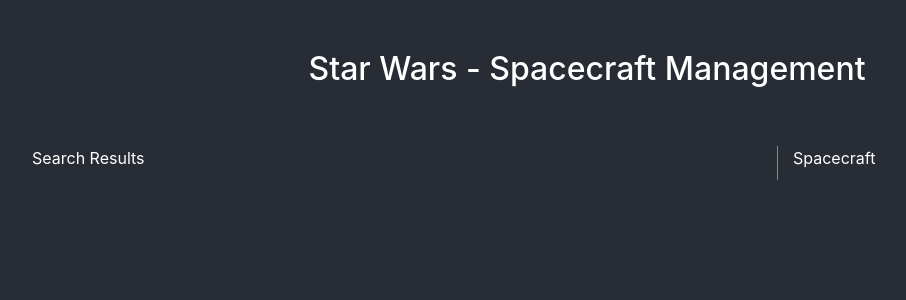
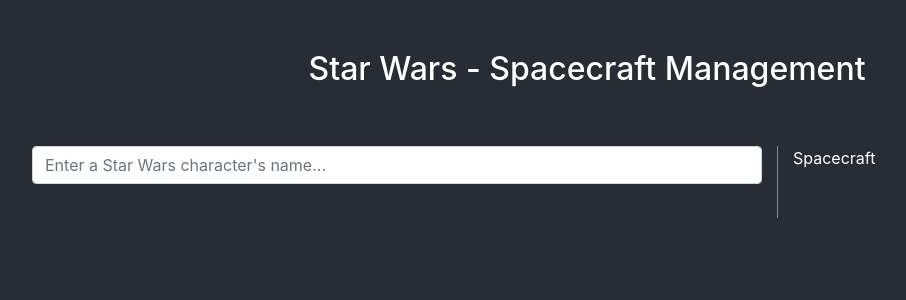
Before and after one commit to sophia-ma/Starwars, a React (Create React App) app: page / in a window 1280 px wide. Shown: the top 300 px of the page, without its empty margins (53-959 px from the left). Built offline with nearby package versions, Linux system fonts and the light colour scheme.

Commit message:
Added search control and characters api call

```diff
--- a/src/App.tsx
+++ b/src/App.tsx
@@ -1,7 +1,35 @@
-import React from 'react';
+import React, { useState, useEffect } from 'react';
 import './App.scss';
 
+import FormControl from 'react-bootstrap/FormControl';
+
+import { Character, SearchResponse } from './interfaces';
+
 function App() {
+    const [searchTerm, setSearchTerm] = useState<string>('');
+    const [searchResults, setSearchResults] = useState<Character[]>([]);
+    let timeout: ReturnType<typeof setTimeout>;
+
+    useEffect(() => {
+        if (!searchTerm) {
+            setSearchResults([]);
+            return;
+        }
+
+        const searchApiUrl = `https://swapi.dev/api/people?search=${searchTerm}`;
+
+        fetch(searchApiUrl)
+            .then((res) => res.json())
+            .then((response: SearchResponse) => {
+                setSearchResults(response.results);
+            });
+    }, [searchTerm]);
+
+    const onSearchChange = (newSearchTerm: string) => {
+        clearTimeout(timeout);
+        timeout = setTimeout(() => setSearchTerm(newSearchTerm), 1000);
+    };
+
     return (
         <div className="container">
             <header className="page-header">
@@ -10,12 +38,16 @@
 
             <div className="row">
                 <div className="col-sm-12 col-lg-8 search-col">
-                    Search Results
+                    <div className="mb-4">
+                        <FormControl
+                            type="text"
+                            placeholder="Enter a Star Wars character's name..."
+                            onChange={(e) => onSearchChange(e.target.value)}
+                        />
+                    </div>
                 </div>
 
-                <div className="col-sm-12 col-lg-4 spacecraft-col">
-                    Spacecraft
-                </div>
+                <div className="col-sm-12 col-lg-4 spacecraft-col">Spacecraft</div>
             </div>
         </div>
     );
--- /dev/null
+++ b/src/interfaces/index.ts
@@ -0,0 +1,2 @@
+export * from './Character';
+export * from './SearchResponse';
```
Also changed, not shown: src/interfaces/Character.ts (added, +18 -0 lines), src/interfaces/SearchResponse.ts (added, +8 -0 lines), 1 other file (tests, documents, lock files or other folders).
